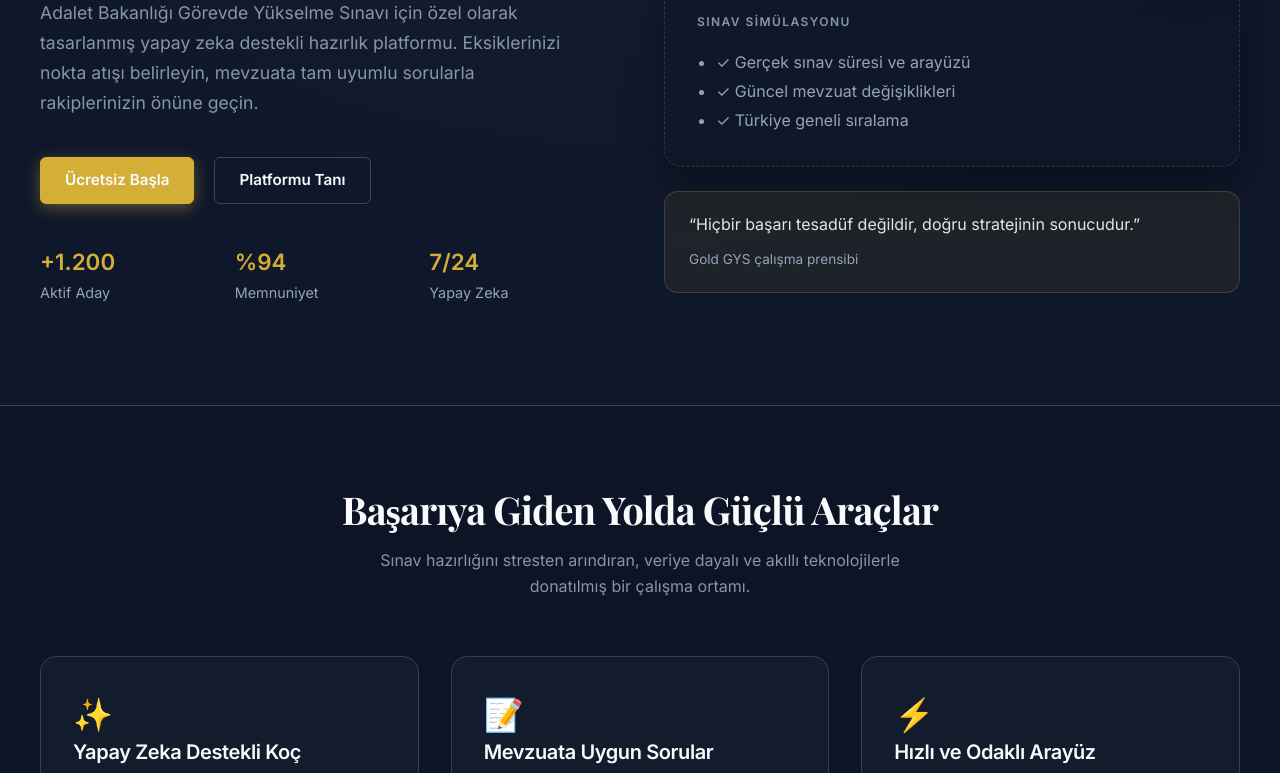
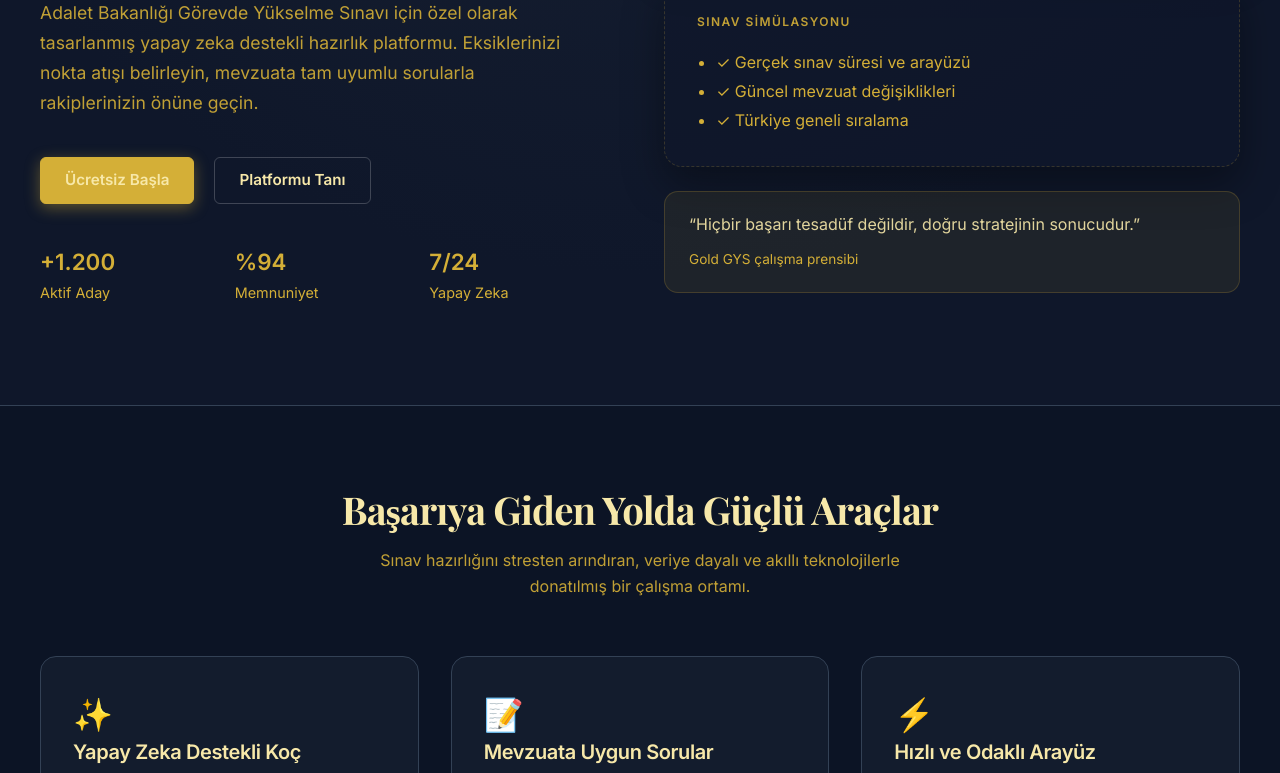
Before and after one commit to GolDRoger21/GoldGYS, a website: page public/index.html in a window 1280 px wide. Shown: the part 501-1274 px from the top of the page. Drawn offline with nearby package versions, Linux system fonts and the light colour scheme; no server answers.

Commit message:
Update gold theme text colors

```diff
--- a/public/styles/tokens.css
+++ b/public/styles/tokens.css
@@ -63,14 +63,14 @@
   --bg-dropdown: #1E293B;
 
   /* Text */
-  --text-main: #F8FAFC;
-  /* Off-White */
-  --text-muted: #94A3B8;
-  /* Slate Gray */
+  --text-main: #F7E8A9;
+  /* Soft Gold */
+  --text-muted: #D4AF37;
+  /* Muted Gold */
   --text-on-gold: #0F172A;
   /* Dark text on gold bg */
-  --text-logo: #F8FAFC;
-  --text-light: #F8FAFC;
+  --text-logo: #F7E8A9;
+  --text-light: #F7E8A9;
   --text-white: #F8FAFC;
 
   /* Borders & Radius */
@@ -117,11 +117,12 @@
   --bg-dropdown: #FFFFFF;
 
   /* Text */
-  --text-main: #0F172A;
-  /* Dark Slate */
-  --text-muted: #64748B;
+  --text-main: #856d20;
+  /* Deep Gold */
+  --text-muted: #B5952F;
+  /* Muted Gold */
   --text-on-gold: var(--navy-deep);
-  --text-logo: #0F172A;
+  --text-logo: #856d20;
   --text-light: #F8FAFC;
   /* Keep this light for reverse contrast elements if needed, or check usage */
   --text-white: #F8FAFC;
```
